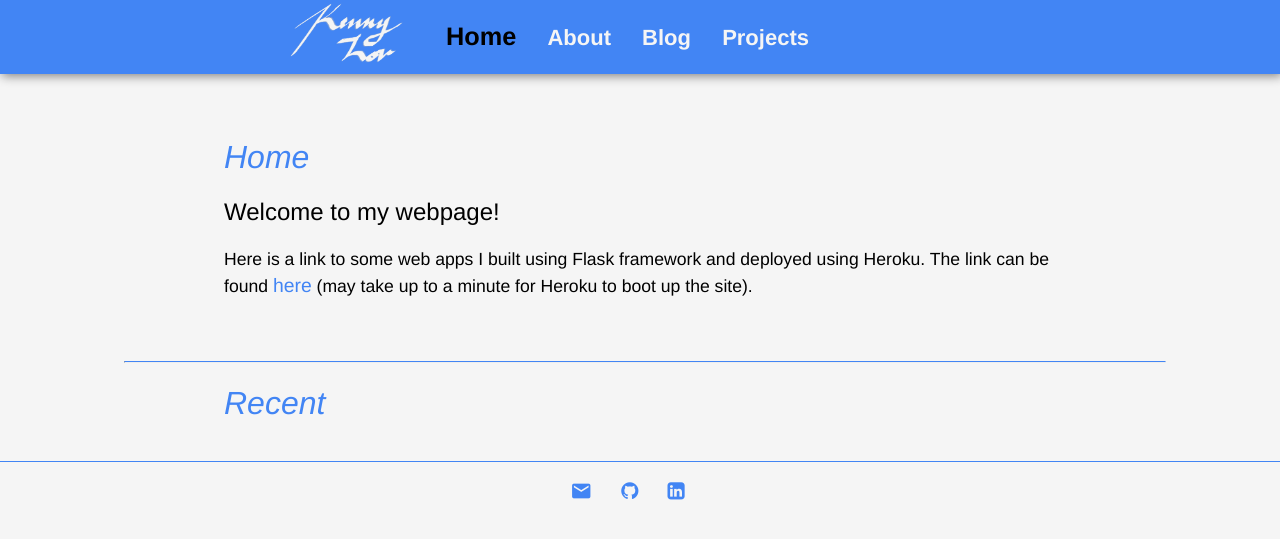
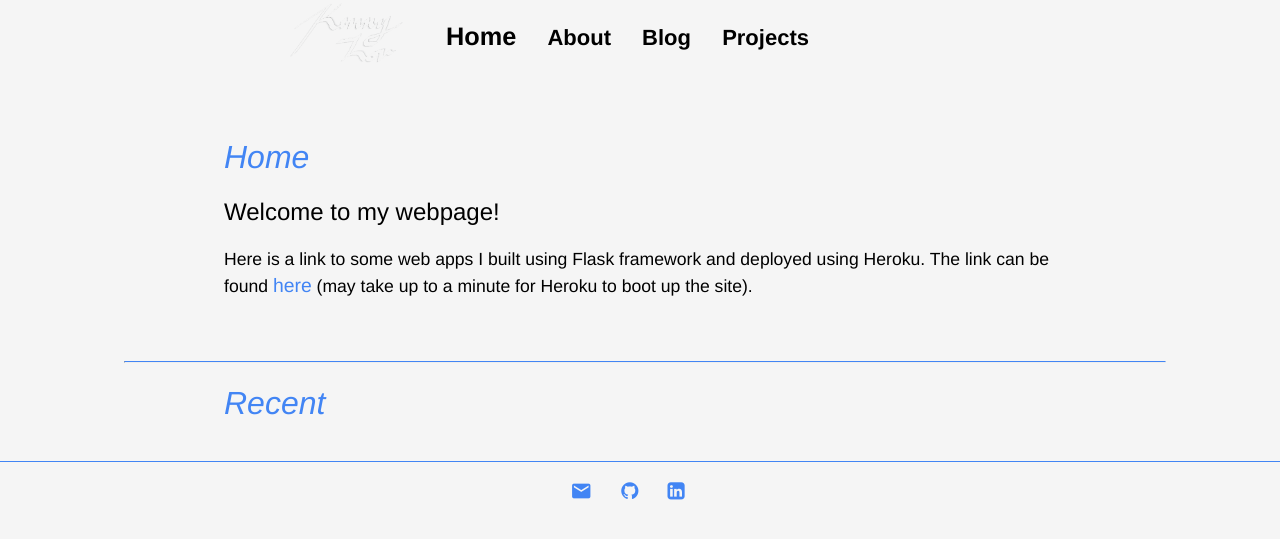
Before and after one commit to clfkenny/clfkenny.github.io, a Jekyll site: the page built from index.md, in a window 1280 px wide. Shown: the top 539 px of the page. Built offline with Jekyll 4.4.1, drawn with Linux system fonts in a browser that asks for light colours.

Commit message:
Update main.css

```diff
--- a/css/main.css
+++ b/css/main.css
@@ -1,9 +1,10 @@
 :root {
     --main-bg-color: whitesmoke;
     --main-bg-color2: whitesmoke;
-    --main-nav-txt-color: whitesmoke;
+    --main-nav-txt-color: black;
     --main-txt-color: black;
     --main-accent-color: #4285f4;
+    --main-nav-color:whitesmoke;
 }
 
 body {
@@ -14,8 +15,8 @@ body {
     background-color:var(--main-bg-color);
 }
 nav {
-    background-color: var(--main-accent-color);
-    border-bottom: .8px solid var(--main-accent-color);
+    background-color: var(--main-nav-color);
+    border-bottom: .8px solid var(--main-nav-color);
     font-size: 22px;
     text-align: center;
     overflow: hidden;
@@ -23,7 +24,6 @@ nav {
     top: 0;
     width: 100%;
     z-index:1000;
-    box-shadow:2px 2px 10px grey;
 
 }
 
```
